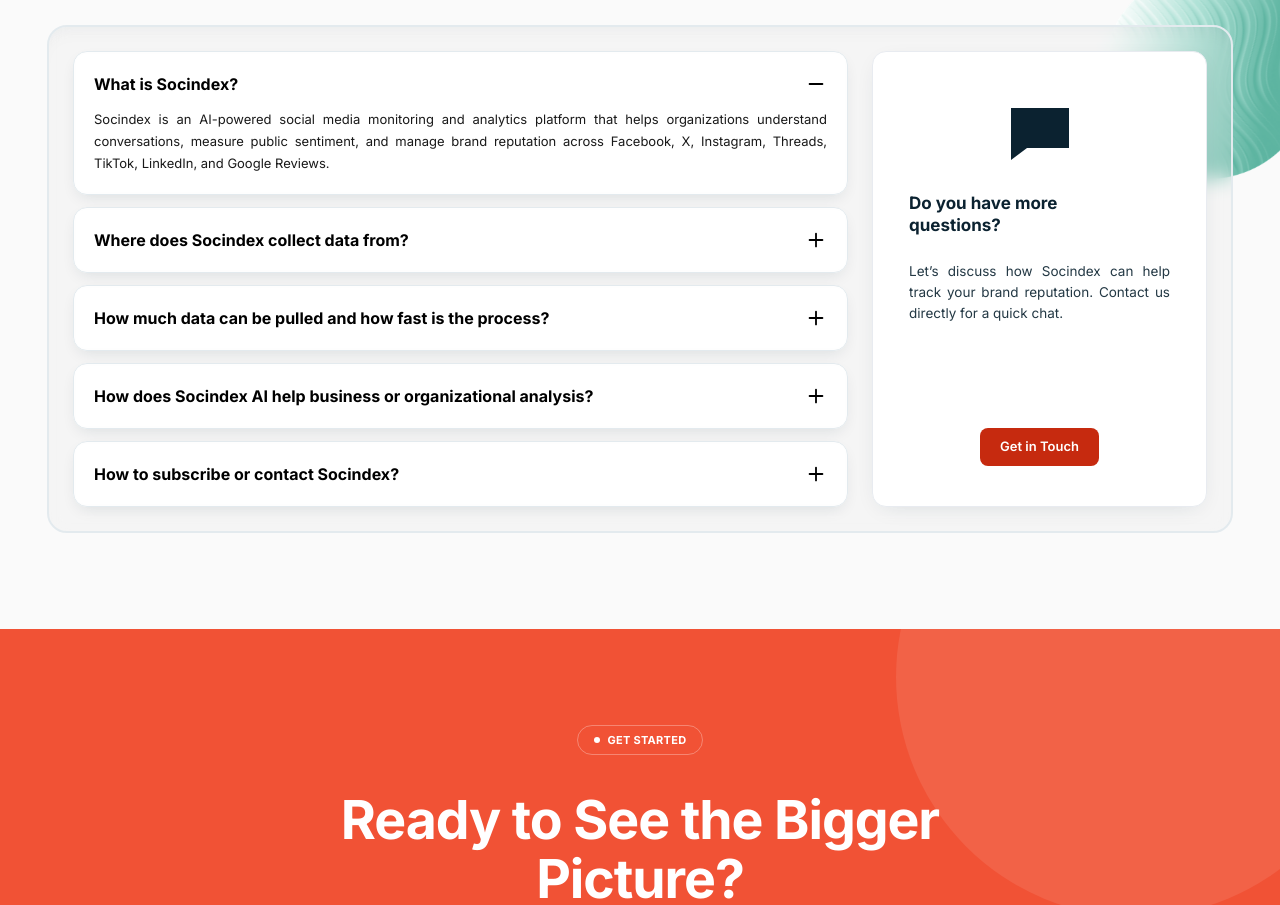
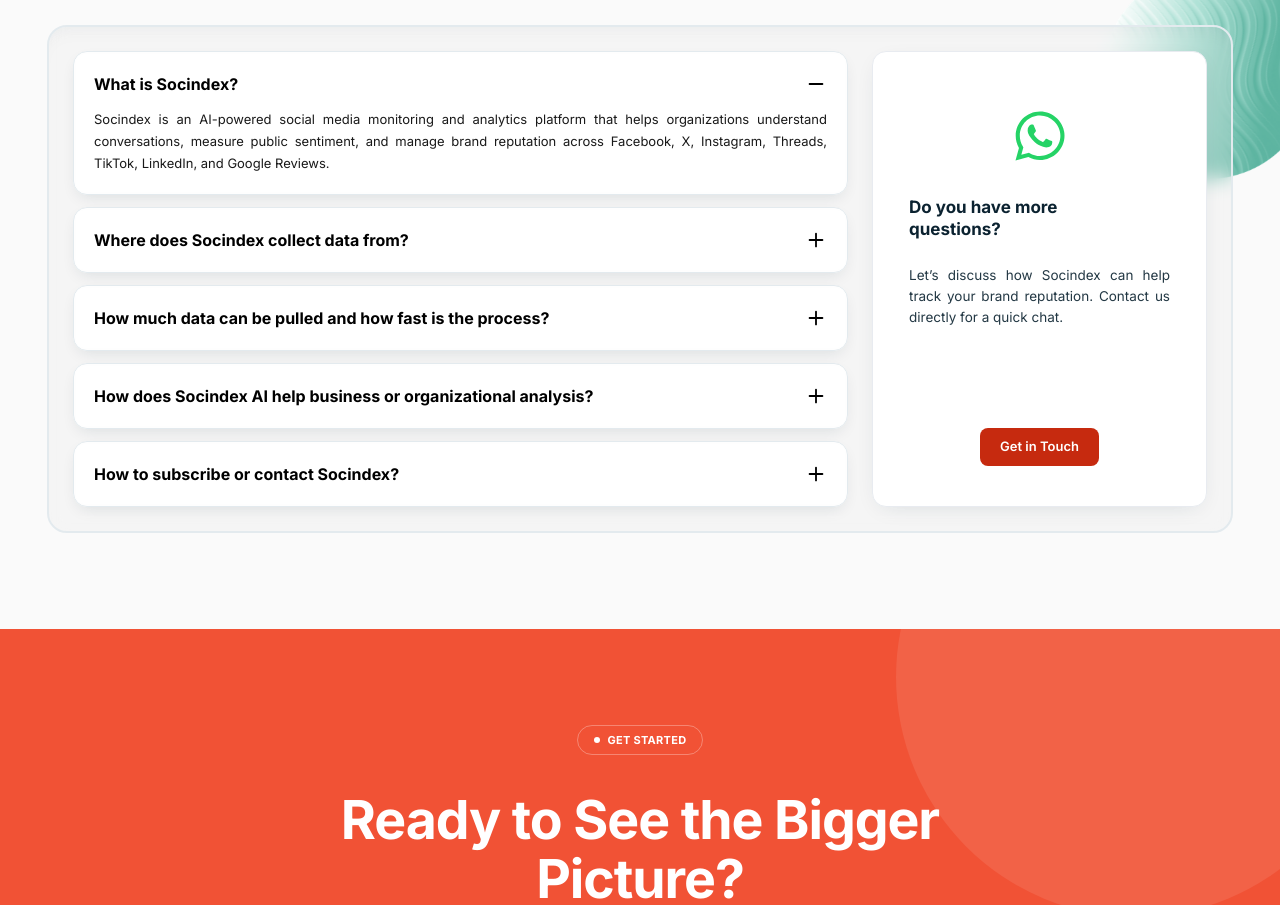
Before and after one commit to aliviaali/socindex, a Next.js app: page / in a window 1280 px wide. Shown: the part 10336-11241 px from the top of the page. Built offline with nearby package versions, Linux system fonts and the light colour scheme.

Commit message:
Update Faq.tsx

```diff
--- a/components/Faq.tsx
+++ b/components/Faq.tsx
@@ -2,6 +2,7 @@
 
 import { useId, useState } from "react";
 import Image from "next/image";
+import { FaWhatsapp } from "react-icons/fa6";
 import { LuMinus, LuPlus } from "react-icons/lu";
 import { faqs } from "@/lib/content";
 import { cn } from "@/lib/cn";
@@ -61,9 +62,8 @@ export function Faq() {
           </div>
 
           <aside className="flex flex-col items-center rounded-[14px] border border-line bg-surface px-6 py-10 text-ink shadow-soft dark:shadow-[0_8px_24px_-10px_rgba(0,0,0,.48)]">
-            <svg width="58" height="52" viewBox="0 0 58 52" aria-hidden className="mt-4">
-              <path d="M0 0h58v40H16L0 52z" fill="currentColor" />
-            </svg>
+            {/* logo WhatsApp (hijau resmi #25D366) */}
+            <FaWhatsapp aria-hidden size={56} className="mt-4 text-[#25D366]" />
             <div className="mt-8 w-full lg:px-3">
               <h3 className="max-w-[170px] text-[17px] font-bold leading-[1.35]">{t("Do you have more questions?")}</h3>
               <p className="mt-6 text-justify text-[13.5px] leading-[1.55] text-ink/90">
```
